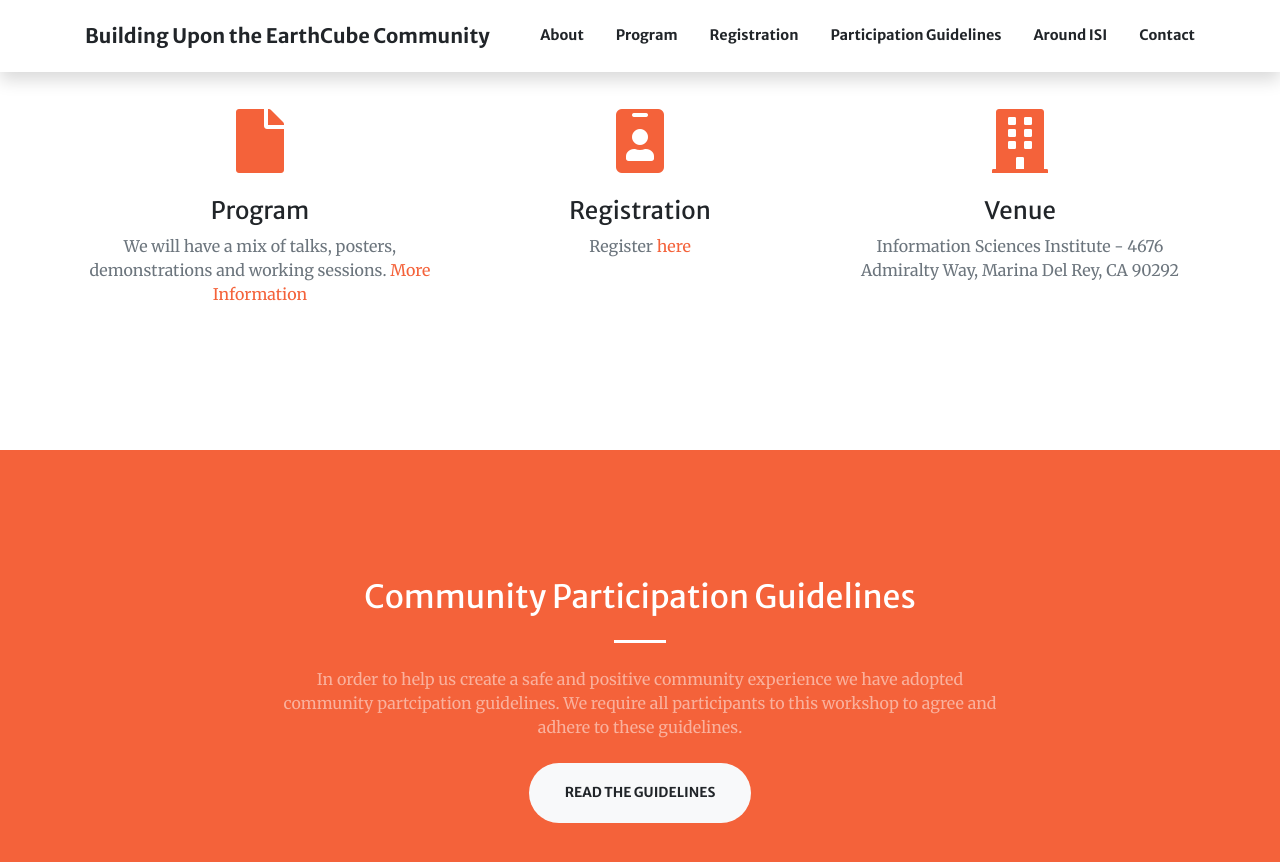
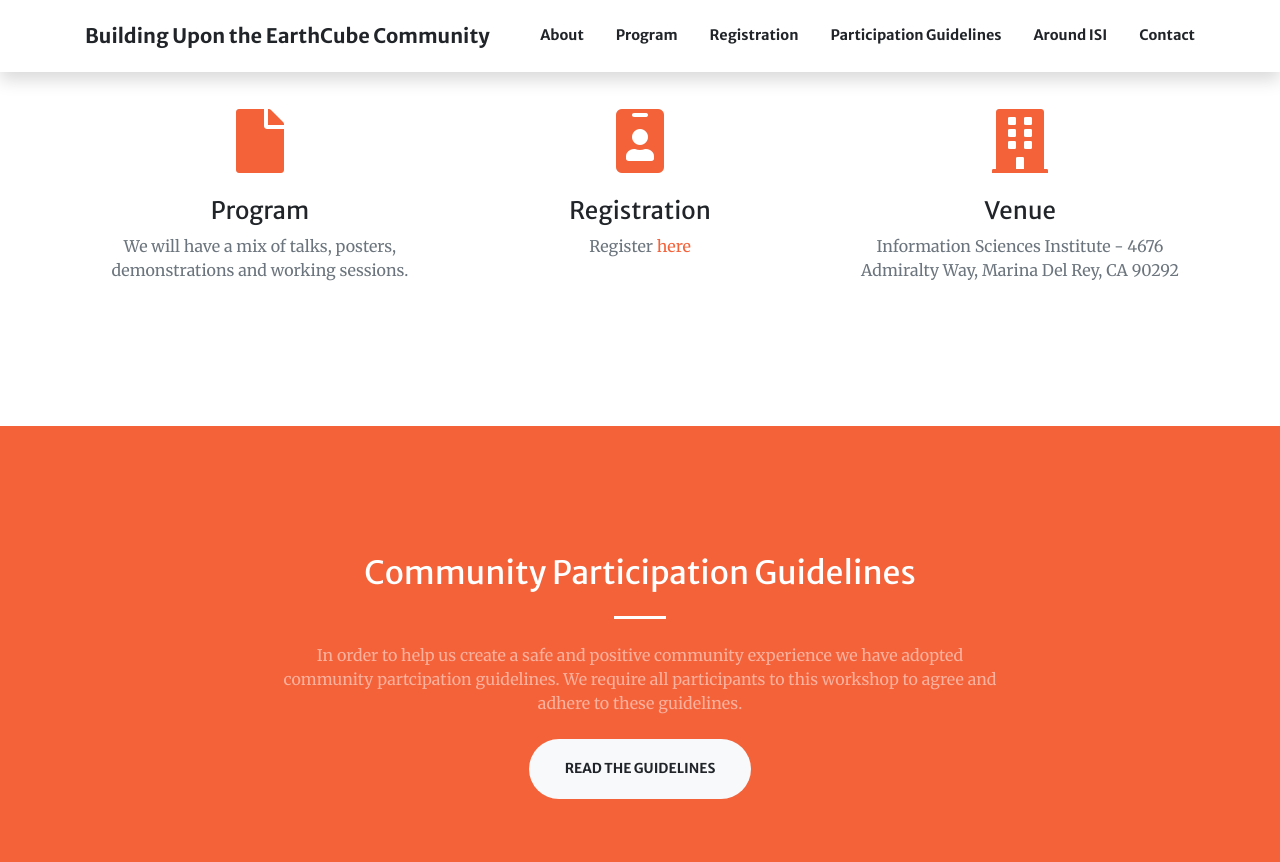
Before and after one commit to isi-usc-edu/building-upon-the-earthcube-community, a Jekyll site: the page built from index.md, in a window 1280 px wide and 900 px high, scrolled down 1722 px. Shown: the top 862 px of the window. Built offline with Jekyll 4.4.1, drawn with Linux system fonts in a browser that asks for light colours.

Commit message:
Update index.md

```diff
--- a/index.md
+++ b/index.md
@@ -40,7 +40,7 @@ sections:
     title: Meeting Information
     services:
       - title: Program
-        text: We will have a mix of talks, posters, demonstrations and working sessions. [More Information](https://isi-usc-edu.github.io/building-upon-the-earthcube-community/program)
+        text: We will have a mix of talks, posters, demonstrations and working sessions.
         icon: fa-file
         #url: /building-upon-the-earthcube-community/program
       - title: Registration
```
